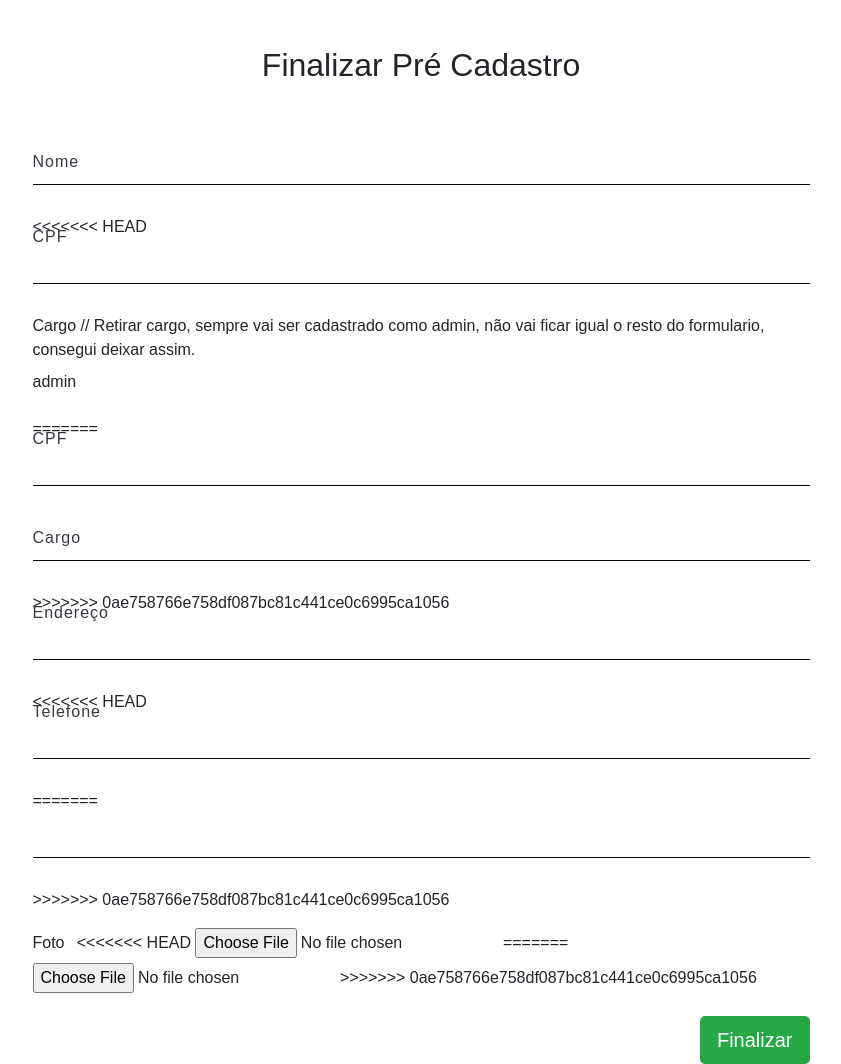
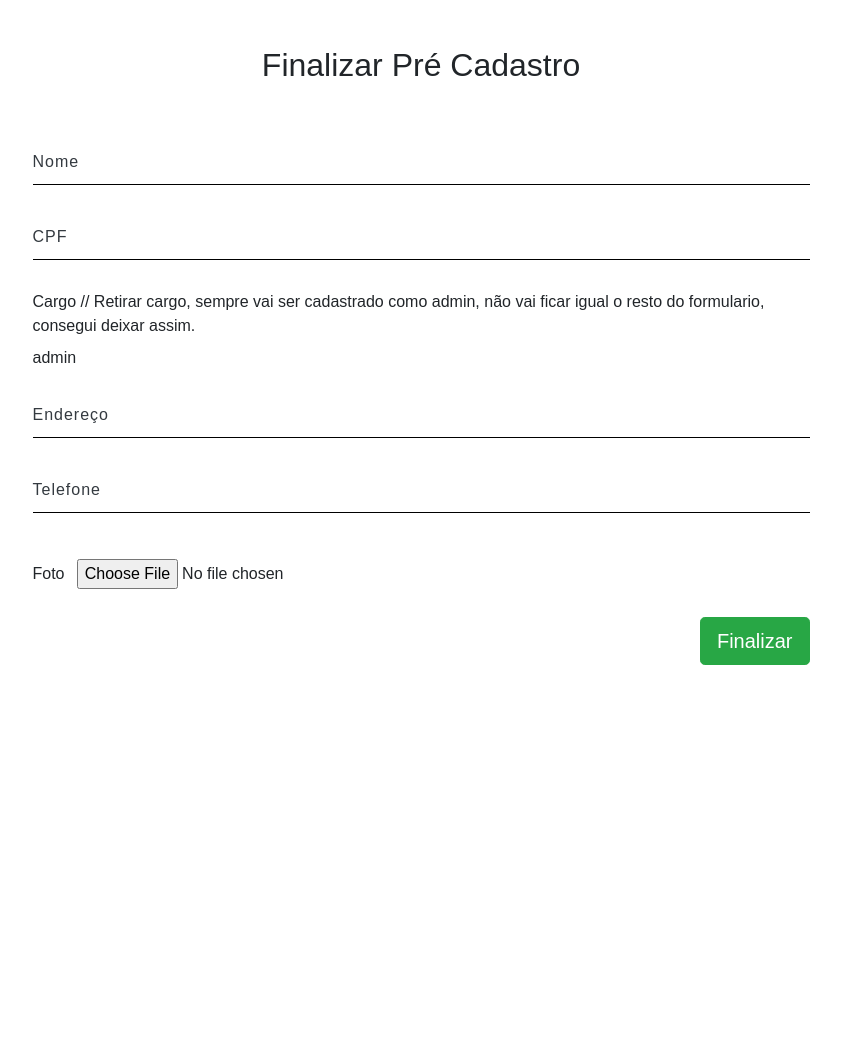
Before and after one commit to adelson111/SAPH, a Django app: template Sistemas/Portal/SAPH/apps/funcionario/templates/funcionario/funcionario_pre_update_funcionario.html in a window 1280 px wide. Shown: the whole page, without its empty margins (219-1060 px from the left). After the commit the page ends 665 px from the top, so only its background shows below. Run offline with Django 3.2, Linux system fonts and the light colour scheme; the template is opened without the code that fills it, so the values that code supplies are empty; parts of the project's set-up code (start-up, migrations or seed data) failed here and were passed over; some libraries are stand-ins or nearby versions.

Commit message:
Tentativa de telas

```diff
--- a/Sistemas/Portal/SAPH/apps/funcionario/templates/funcionario/funcionario_pre_cadastro_funcionario.html
+++ b/Sistemas/Portal/SAPH/apps/funcionario/templates/funcionario/funcionario_pre_cadastro_funcionario.html
@@ -8,11 +8,7 @@
     <form method="POST">
         {% csrf_token %}
         <div class="inputBox">
-<<<<<<< HEAD
             <input type="email" name="email" maxlength="80" id="id_email" required>
-=======
-            <input type="email" name="email" required id="id_email">
->>>>>>> 0ae758766e758df087bc81c441ce0c6995ca1056
             <label>E-mail</label>
         </div>
         <div class="centralizar">
--- a/Sistemas/Portal/SAPH/apps/funcionario/templates/funcionario/funcionario_pre_update_funcionario.html
+++ b/Sistemas/Portal/SAPH/apps/funcionario/templates/funcionario/funcionario_pre_update_funcionario.html
@@ -15,7 +15,6 @@
             <label>Nome</label>
         </div>
         <div class="inputBox">
-<<<<<<< HEAD
             <input type="text" name="cpf" id="id_cpf" required>
             <label>CPF</label>
         </div>
@@ -27,34 +26,16 @@
             <input type="hidden" name="cargo" value="admin" readonly="readonly" id="id_cargo" required>
         </div>
         <div class="inputBox endereco">
-=======
-            <input type="text" name="cpf" id="id_cpf"required>
-            <label>CPF</label>
-        </div>
-        <div class="inputBox">
-            <input type="text" name="cargo" id="id_cargo"required>
-            <label>Cargo</label>
-        </div>
-        <div class="inputBox">
->>>>>>> 0ae758766e758df087bc81c441ce0c6995ca1056
             <input type="text" name="endereco" id="id_endereco" required>
             <label>Endereço</label>
         </div>
         <div class="inputBox">
-<<<<<<< HEAD
             <input type="text" name="telefone" id="id_telefone" required>
-=======
-            <input type="text" name="telefone" id="id_telefone"required>
->>>>>>> 0ae758766e758df087bc81c441ce0c6995ca1056
             <label>Telefone</label>
         </div>
         <div class="form_foto">
             <label>Foto</label>
-<<<<<<< HEAD
             <input type="file" name="foto" accept="image/*" id="id_foto">
-=======
-            <input type="file" name="foto" id="id_foto">
->>>>>>> 0ae758766e758df087bc81c441ce0c6995ca1056
         </div>
         <div class="form_botao_direito">
             <button type="submit" class="btn btn-success btn-lg">Finalizar</button>
--- a/Sistemas/Portal/SAPH/templates/base.html
+++ b/Sistemas/Portal/SAPH/templates/base.html
@@ -19,20 +19,12 @@
 {% if user.username %}
 
 <nav class="navbar navbar-expand-sm bg-dark navbar-dark">
-    <!-- Brand -->
-
-    <a class="navbar-brand" href="#">Logo</a>
-    {% if not user.funcionario.organizacao %}
-        <a class="btn bg-info" href="{% url 'cadastrar_organizacao' %}">CADASTRAR ORGANIZAÇÃO</a>
-    {% else %}
-    <!-- Links -->
-    <ul class="navbar-nav">
     <a class="navbar-brand" href="{% url 'page_home'%}">SAPH</a>
-
     <div class="collapse navbar-collapse" id="navb">
-        <!-- Links -->
         <ul class="navbar-nav mr-auto">
-
+            {% if not user.funcionario.organizacao %}
+            <a class="btn bg-info" href="{% url 'cadastrar_organizacao' %}">CADASTRAR ORGANIZAÇÃO</a>
+            {% else %}
             <!-- Dropdown -->
             {%if user.funcionario.cargo == 'admin' %}
             <li class="nav-item dropdown">
@@ -78,27 +70,26 @@
                     Solicitação
                 </a>
                 <div class="dropdown-menu">
-                    <a class="dropdown-item" href="#">Cadastrar</a>
+                    <a class="dropdown-item" href="{% url 'cadasrtrar_solicitacao' %}">Cadastrar</a>
                     <a class="dropdown-item" href="#">Editar</a>
                     <a class="dropdown-item" href="#">Listar</a>
                     <a class="dropdown-item" href="#">Cancelar</a>
                 </div>
             </li>
-{% endif%}
+            {% endif%}
         </ul>
         <div class="my-2 my-lg-0">
             <ul class="navbar-nav mr-auto">
                 <li class="nav-item dropdown">
                     <a class="nav-link dropdown-toggle" href="#" id="navbardrop5" data-toggle="dropdown">
                         {%if user.funcionario.foto %}
-                            <img src="{{MEDIA_URL}}{{user.funcionario.foto.url}}" class="rounded-circle" alt="Imagem do usuário" style="width:30px">
+                        <img src="{{MEDIA_URL}}{{user.funcionario.foto.url}}" class="rounded-circle" alt="Imagem do usuário" style="width:30px">
                         {% else %}
-                            <img src="{{MEDIA_URL}}media/media/funcionario/sem_foto.png" class="rounded-circle" alt="Imagem do usuário" style="width:30px">
+                        <img src="{{MEDIA_URL}}media/media/funcionario/sem_foto.png" class="rounded-circle" alt="Imagem do usuário" style="width:30px">
                         {% endif %}
                     </a>
                     <div class="dropdown-menu">
-                        <a class="dropdown-item" href="#">Perfil</a>
-                        <a class="dropdown-item" href="{% url 'logout'%}">Logout</a>
+                        <a class="dropdown-item" href="{% url 'logout'%}">Sair</a>
                     </div>
                 </li>
             </ul>
```
